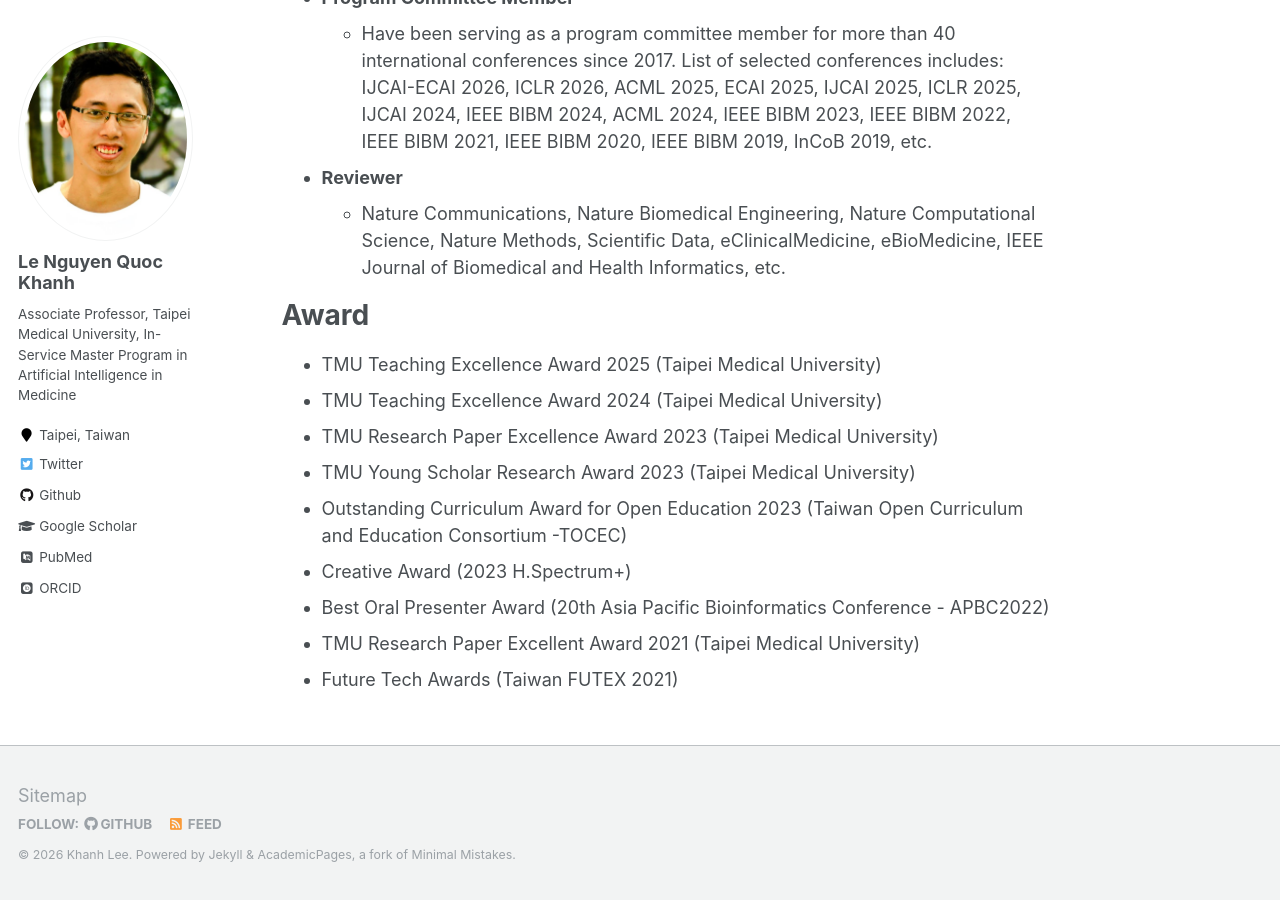
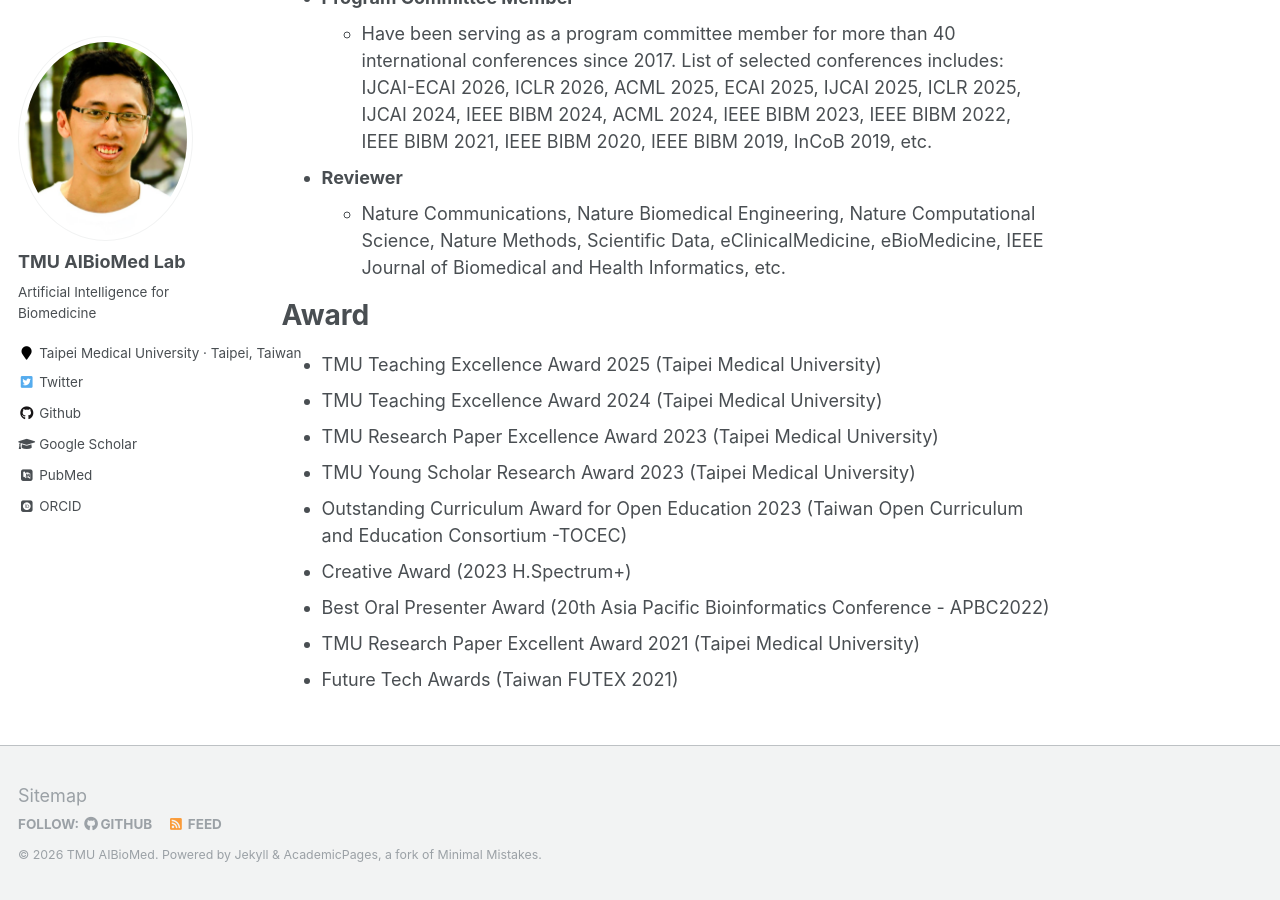
Before and after one commit to khanhlee/khanhlee.github.io, a Jekyll site: the page built from _pages/about.md, in a window 1280 px wide and 900 px high, scrolled down 2013 px. Built offline with Jekyll 4.4.1, drawn with Linux system fonts in a browser that asks for light colours; some web fonts are replaced; some of the changed text lies outside the part shown.

Commit message:
Update _config.yml

```diff
--- a/_config.yml
+++ b/_config.yml
@@ -7,10 +7,10 @@
 
 # Site Settings
 locale                   : "en-US"
-title                    : "Khanh Lee's Page"
+title                    : "TMU AIBioMed Lab"
 title_separator          : "-"
-name                     : &name "Khanh Lee"
-description              : &description "Le Nguyen Quoc Khanh"
+name                     : &name "TMU AIBioMed"
+description              : &description "TMU AIBioMed Lab"
 url                      : https://www.aibiomedlab.com # the base hostname & protocol for your site e.g. "https://mmistakes.github.io"
 baseurl                  : "" # the subpath of your site, e.g. "/blog"
 repository               : "khanhlee/khanhlee.github.io"
@@ -80,10 +80,10 @@ analytics:
 
 # Site Author
 author:
-  name             : "Le Nguyen Quoc Khanh"
+  name             : "TMU AIBioMed Lab"
   avatar           : "pic300.jpg"
-  bio              : "Associate Professor, Taipei Medical University, In-Service Master Program in Artificial Intelligence in Medicine"
-  location         : "Taipei, Taiwan"
+  bio              : "Artificial Intelligence for Biomedicine"
+  location         : "Taipei Medical University · Taipei, Taiwan"
   employer         :
   pubmed           : "https://www.ncbi.nlm.nih.gov/pubmed/?term=Le%20NQ%5BAuthor%5D&cauthor=true&cauthor_uid=31380767"
   googlescholar    : "https://scholar.google.com/citations?user=4c7lOjIAAAAJ&hl=en"
```
